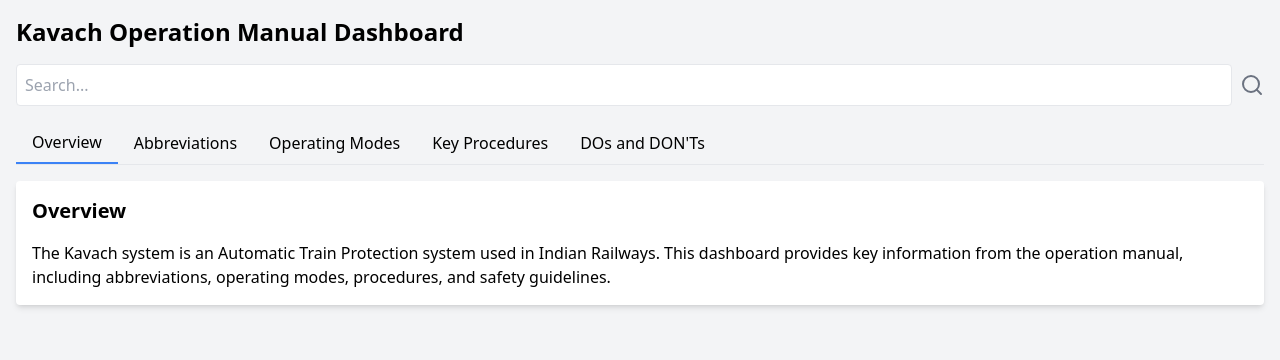
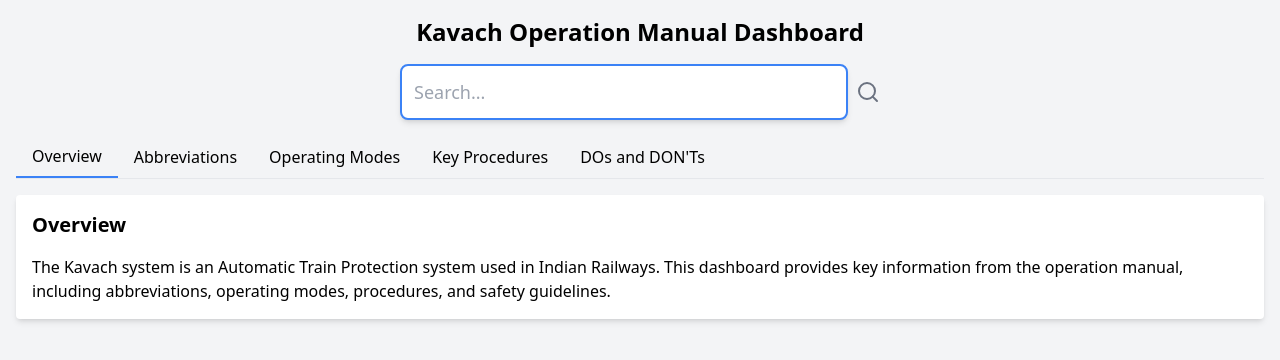
Before and after one commit to coekavach/kavach4lp, a website: page index.html in a window 1280 px wide. Drawn offline with nearby package versions, Linux system fonts and the light colour scheme.

Commit message:
Update index.html

```diff
--- a/index.html
+++ b/index.html
@@ -17,10 +17,10 @@
 </head>
 <body class="bg-gray-100">
     <div class="container mx-auto p-4">
-        <h1 class="text-2xl font-bold mb-4">Kavach Operation Manual Dashboard</h1>
-        <div class="mb-4 flex items-center">
-            <input type="text" id="searchInput" placeholder="Search..." class="border rounded p-2 mr-2 flex-grow">
-            <i data-lucide="search" class="text-gray-500"></i>
+        <h1 class="text-2xl font-bold mb-4 text-center mx-auto">Kavach Operation Manual Dashboard</h1>
+        <div class="mb-4 flex justify-center items-center">
+            <input type="text" id="searchInput" placeholder="Search..." class="border-2 border-blue-500 rounded-lg p-3 text-lg shadow-md focus:outline-none focus:ring-2 focus:ring-blue-500 focus:border-transparent w-full max-w-md">
+            <i data-lucide="search" class="text-gray-500 ml-2 text-lg"></i>
         </div>
         <div id="searchResults" class="bg-white shadow-md rounded p-4 hidden">
             <h2 class="text-xl font-semibold mb-4">Search Results</h2>
```
